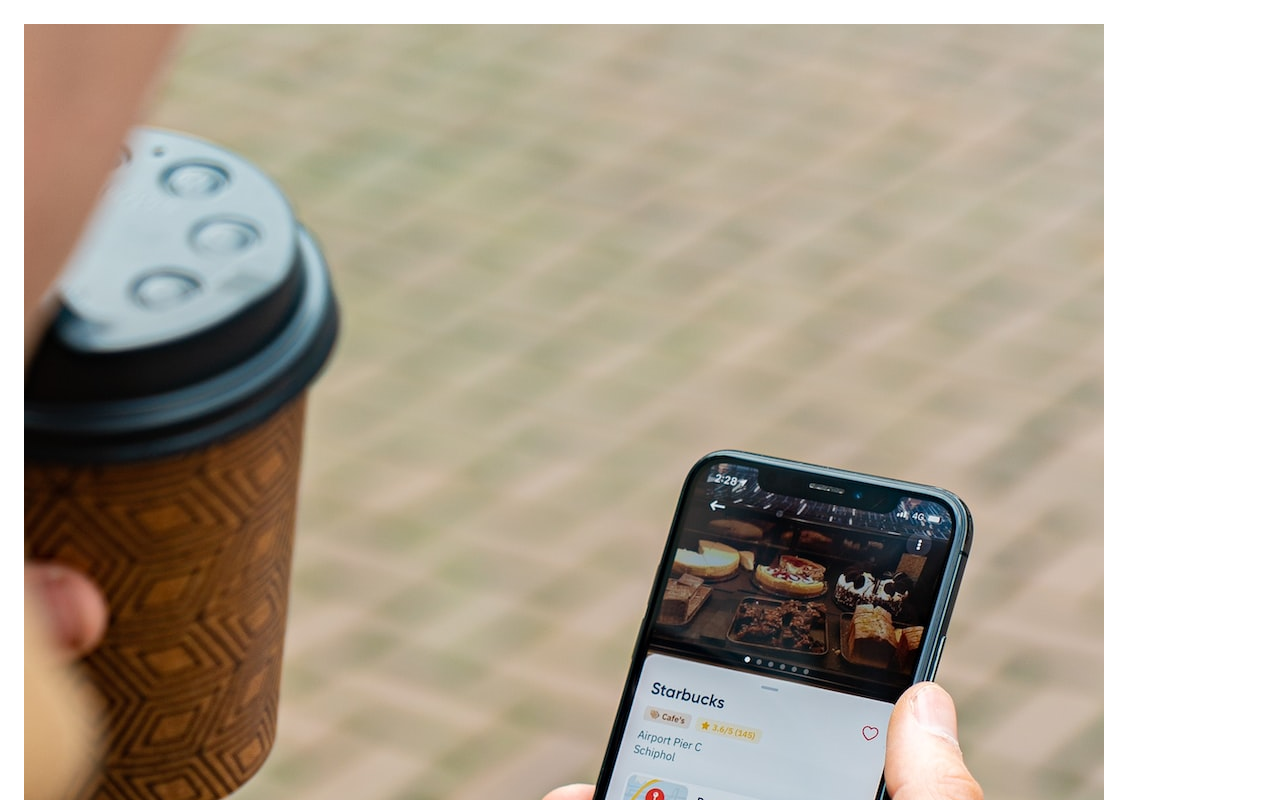
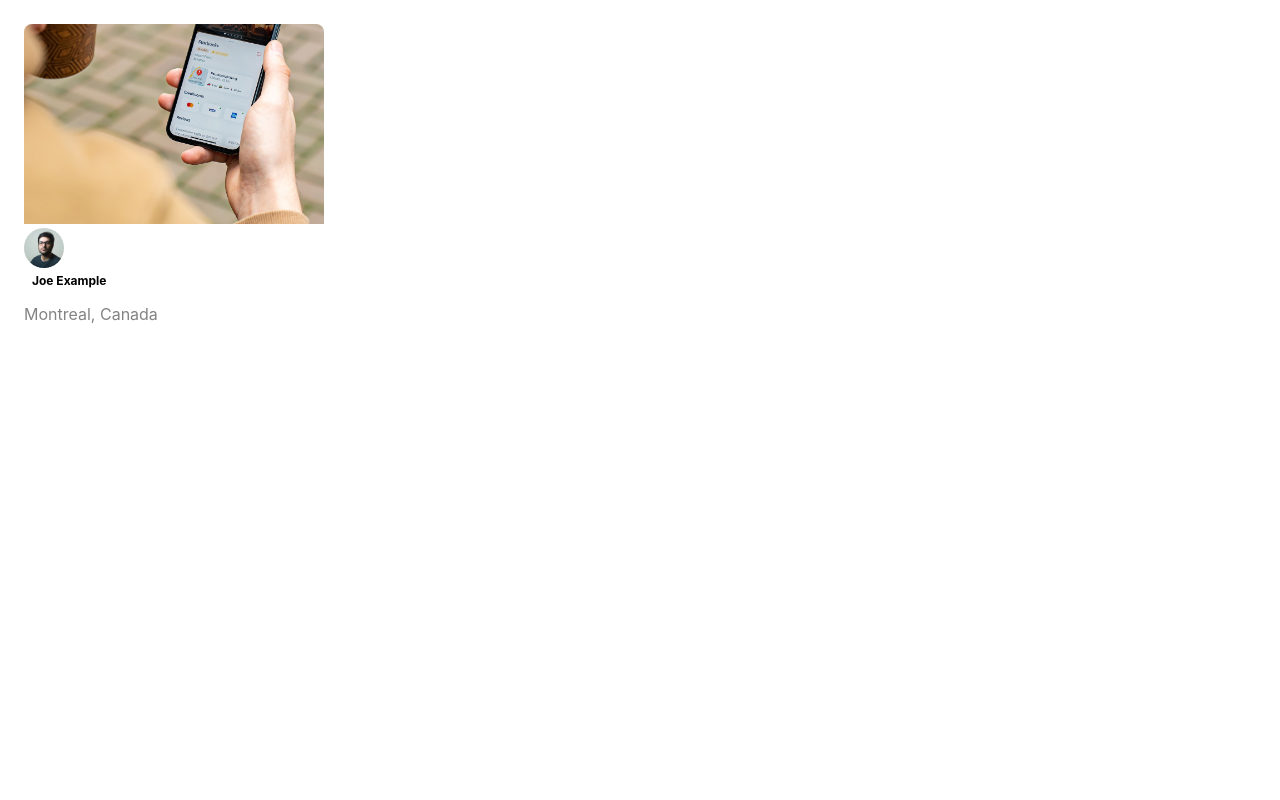
Before and after one commit to Yebbenbe/PhotoLabs, a React (Create React App) app in the folder frontend/: page / in a window 1280 px wide. Shown: the top 800 px of the page. Built offline with nearby package versions, Linux system fonts and the light colour scheme; the HTML template or start-up script is replaced by a standard one.

Commit message:
add classes from scss where appropriate

```diff
--- a/frontend/src/components/PhotoListItem.jsx
+++ b/frontend/src/components/PhotoListItem.jsx
@@ -12,17 +12,17 @@
 
 
   return (
-    <div className="photo-list-item">
+    <div className="photo-list_item">
       {/* display the image */}
-      <img src={imageSource} alt={`Photo by ${username}`} />
+      <img className="photo-list__image" src={imageSource} alt={`Photo by ${username}`} />
 
       <div className="photographer-details">
         <div className="photographer-info">
-          <img src={profile} alt={`Profile of ${username}`} />
-          <p>{username}</p>
-        </div>
-        <p>{location.city}, {location.country}</p>
+          <img className="photo-list__user-profile" src={profile} alt={`Profile of ${username}`} />
+          <p className="photo-list__user-info">{username}</p>
+        <p className="photo-list__user-location">{location.city}, {location.country}</p>
       </div>
+    </div>
     </div>
   );
 }
```
